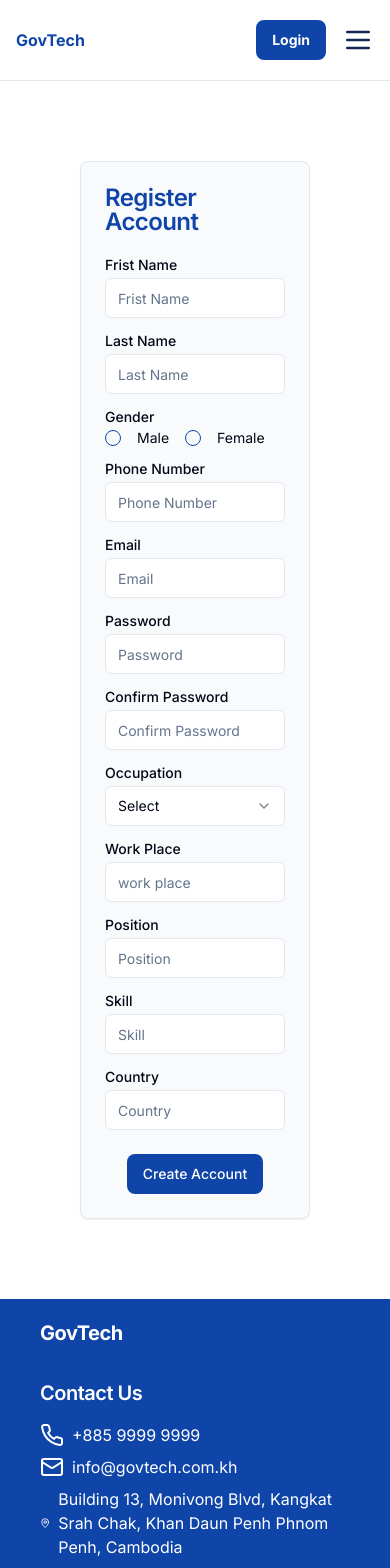
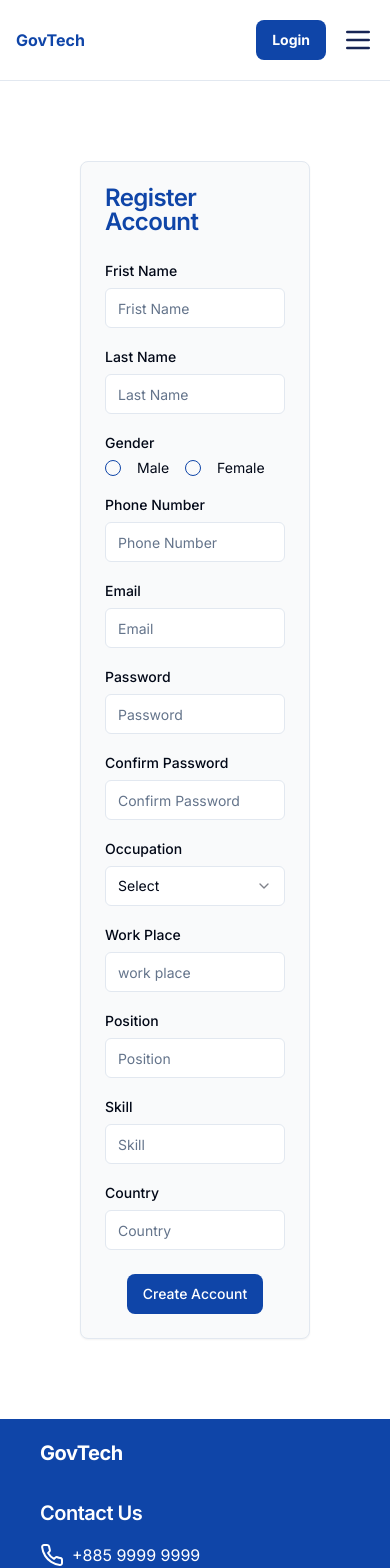
Before and after one commit to MPTCDITR/govtech-website, a Next.js app: page /register in a window 390 px wide. Shown: the top 1568 px of the page. Built offline with nearby package versions, Linux system fonts and the light colour scheme.

Commit message:
update responsive

```diff
--- a/app/register/page.tsx
+++ b/app/register/page.tsx
@@ -36,22 +36,22 @@ export default function Register() {
 
   return (
     <div className="grid justify-items-center p-20">
-      <Card className="bg-gray-50 lg:w-[950px] md:w-[650px] sm:w-[150px]">
+      <Card className="w-full max-w-5xl bg-gray-50 sm:max-w-sm md:max-w-3xl">
         <CardHeader className="flex items-center text-primary">
           <CardTitle>Register Account</CardTitle>
         </CardHeader>
         <CardContent>
           <form className="flex items-center">
             <div className="grid w-full items-center gap-4">
-              <div className="flex flex-col space-y-1.5">
+              <div className="space-y-1.5">
                 <Label htmlFor="name">Frist Name</Label>
                 <Input id="frist name" placeholder="Frist Name" />
               </div>
-              <div className="flex flex-col space-y-1.5">
+              <div className="space-y-1.5">
                 <Label htmlFor="name">Last Name</Label>
                 <Input id="last name" placeholder="Last Name" />
               </div>
-              <div className="flex flex-col space-y-1.5">
+              <div className="space-y-1.5">
                 <Label htmlFor="gender">Gender</Label>
                 <Form {...form}>
                   <FormField
@@ -60,7 +60,7 @@ export default function Register() {
                     render={() => (
                       <FormItem className="space-y-3">
                         <FormControl>
-                          <RadioGroup className="flex flex-col space-y-1">
+                          <RadioGroup className="space-y-1">
                             <FormItem className="flex items-center space-x-4 space-y-0">
                               <FormControl>
                                 <RadioGroupItem value="all" />
@@ -79,23 +79,23 @@ export default function Register() {
                   />
                 </Form>
               </div>
-              <div className="flex flex-col space-y-1.5">
+              <div className="space-y-1.5">
                 <Label htmlFor="phone number">Phone Number</Label>
                 <Input id="phone number" placeholder="Phone Number" />
               </div>
-              <div className="flex flex-col space-y-1.5">
+              <div className="space-y-1.5">
                 <Label htmlFor="email">Email</Label>
                 <Input id="email" placeholder="Email" />
               </div>
-              <div className="flex flex-col space-y-1.5">
+              <div className="space-y-1.5">
                 <Label htmlFor="password">Password</Label>
                 <Input id="email" placeholder="Password" />
               </div>
-              <div className="flex flex-col space-y-1.5">
+              <div className=" space-y-1.5">
                 <Label htmlFor="confirm password">Confirm Password</Label>
                 <Input id="confirm password" placeholder="Confirm Password" />
               </div>
-              <div className="flex flex-col space-y-1.5">
+              <div className="space-y-1.5">
                 <Label htmlFor="framework">Occupation</Label>
                 <Select>
                   <SelectTrigger id="framework">
@@ -111,19 +111,19 @@ export default function Register() {
                   </SelectContent>
                 </Select>
               </div>
-              <div className="flex flex-col space-y-1.5">
+              <div className="space-y-1.5">
                 <Label htmlFor="name">Work Place</Label>
                 <Input id="work plce" placeholder="work place" />
               </div>
-              <div className="flex flex-col space-y-1.5">
+              <div className="space-y-1.5">
                 <Label htmlFor="name">Position</Label>
                 <Input id="positon" placeholder="Position" />
               </div>
-              <div className="flex flex-col space-y-1.5">
+              <div className=" space-y-1.5">
                 <Label htmlFor="name">Skill</Label>
                 <Input id="skill" placeholder="Skill" />
               </div>
-              <div className="flex flex-col space-y-1.5">
+              <div className="space-y-1.5">
                 <Label htmlFor="framework">Country</Label>
                 <Input id="country" placeholder="Country" />
               </div>
--- a/components/ui/input.tsx
+++ b/components/ui/input.tsx
@@ -10,7 +10,7 @@ const Input = React.forwardRef<HTMLInputElement, InputProps>(
       <input
         type={type}
         className={cn(
-          "flex h-10 w-full rounded-md border border-input bg-background px-3 py-2 text-sm ring-offset-background file:border-0 file:bg-transparent file:text-sm file:font-medium placeholder:text-muted-foreground focus-visible:outline-none focus-visible:ring-2  focus-visible:ring-offset-2 disabled:cursor-not-allowed disabled:opacity-50",
+          "flex h-10 w-full rounded-md border border-input bg-background px-3 py-2 text-sm ring-offset-background file:border-0 file:bg-transparent file:text-sm file:font-medium placeholder:text-muted-foreground focus-visible:outline-none focus-visible:ring-2 focus-visible:ring-ring focus-visible:ring-offset-2 disabled:cursor-not-allowed disabled:opacity-50",
           className,
         )}
         ref={ref}
--- a/components/ui/select.tsx
+++ b/components/ui/select.tsx
@@ -19,7 +19,7 @@ const SelectTrigger = React.forwardRef<
   <SelectPrimitive.Trigger
     ref={ref}
     className={cn(
-      "flex h-10 w-full items-center justify-between rounded-md border border-input bg-background px-3 py-2 text-sm ring-offset-background placeholder:text-muted-foreground focus:outline-none focus:ring-2 focus:ring-offset-2 disabled:cursor-not-allowed disabled:opacity-50 [&>span]:line-clamp-1",
+      "flex h-10 w-full items-center justify-between rounded-md border border-input bg-background px-3 py-2 text-sm ring-offset-background placeholder:text-muted-foreground focus:outline-none focus:ring-2 focus:ring-ring focus:ring-offset-2 disabled:cursor-not-allowed disabled:opacity-50 [&>span]:line-clamp-1",
       className,
     )}
     {...props}
```
